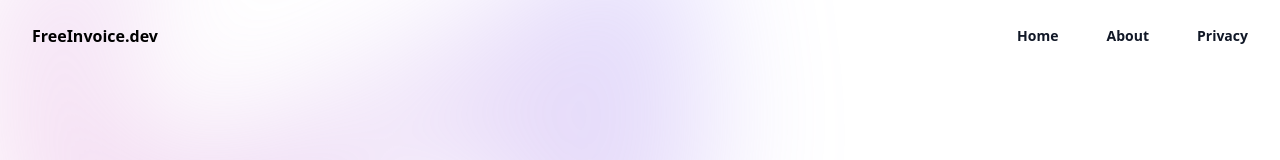
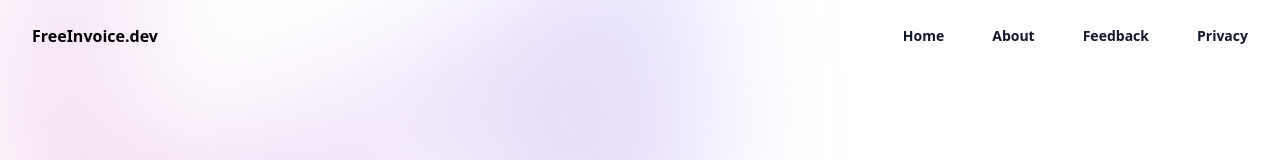
Before and after one commit to jpedroschmitz/FreeInvoice.dev, a Next.js app: page / in a window 1280 px wide. Shown: the top 160 px of the page. Built offline with nearby package versions, Linux system fonts and the light colour scheme.

Commit message:
Add feedback in the header

```diff
--- a/src/components/header.tsx
+++ b/src/components/header.tsx
@@ -11,6 +11,7 @@
 const navigation = [
   { name: 'Home', href: '/' },
   { name: 'About', href: '/#about' },
+  { name: 'Feedback', href: 'https://tally.so/r/wQJqag' },
   { name: 'Privacy', href: '/privacy' },
 ];
 
@@ -40,7 +41,12 @@
         </div>
         <div className="hidden lg:flex lg:gap-x-12">
           {navigation.map((item) => (
-            <a key={item.name} href={item.href} className="text-sm font-semibold leading-6 text-gray-900">
+            <a
+              key={item.name}
+              href={item.href}
+              target={item.href.startsWith('http') ? '_blank' : undefined}
+              className="text-sm font-semibold leading-6 text-gray-900"
+            >
               {item.name}
             </a>
           ))}
@@ -69,6 +75,7 @@
                   <Link
                     key={item.name}
                     href={item.href}
+                    target={item.href.startsWith('http') ? '_blank' : undefined}
                     className="-mx-3 block rounded-lg px-3 py-2 text-base font-semibold leading-7 text-gray-900 hover:bg-gray-50"
                   >
                     {item.name}
```
